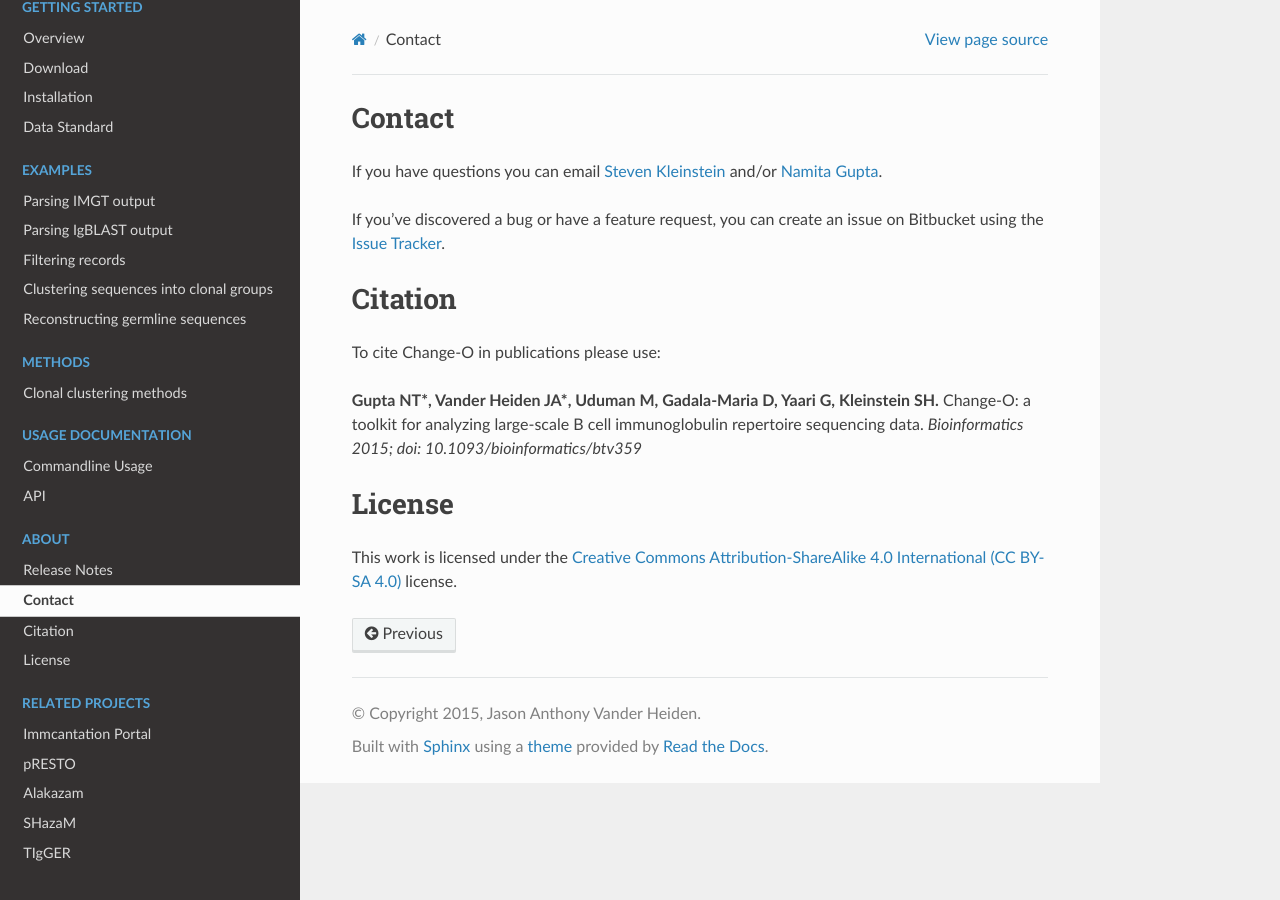
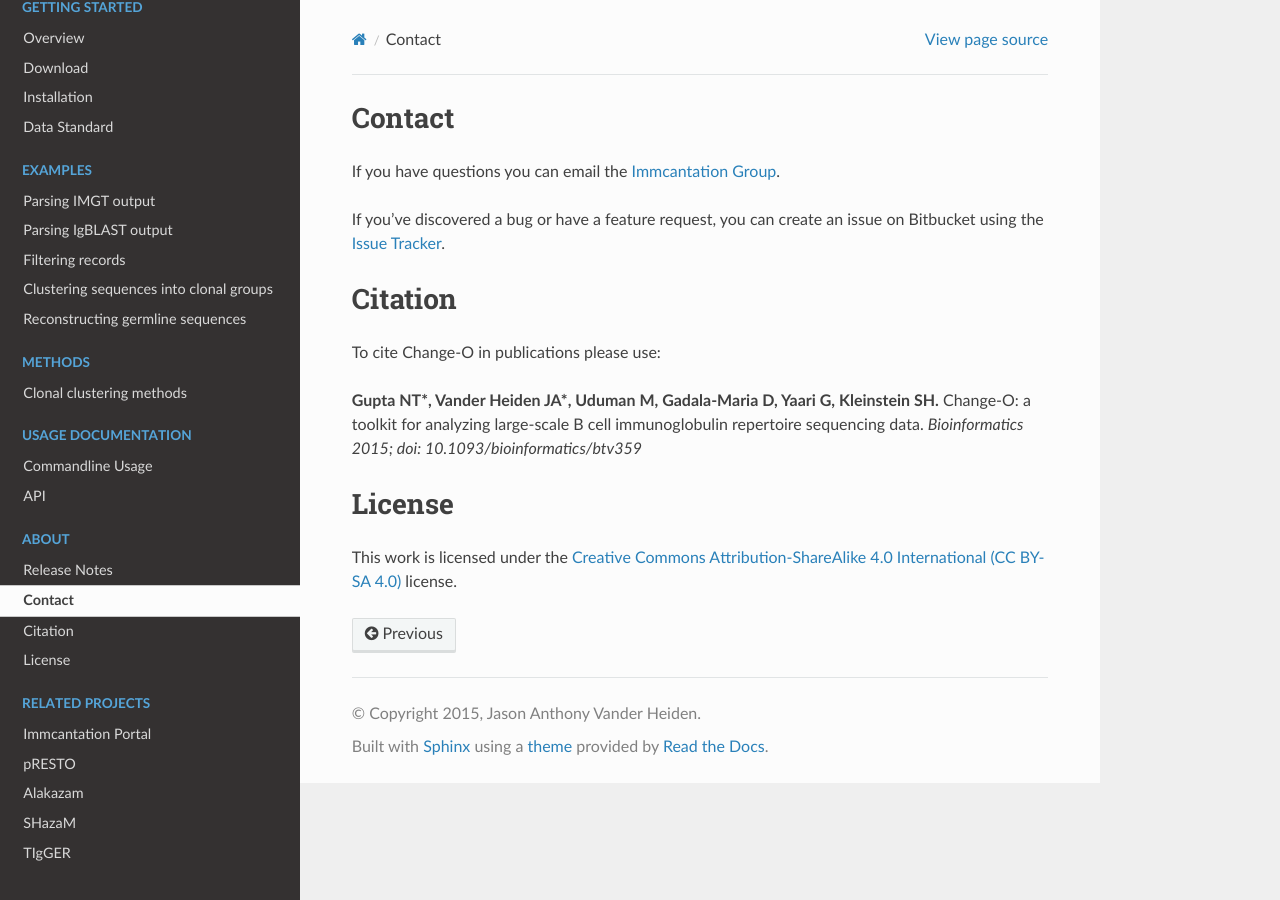
Before and after one commit to immcantation/changeo, a Sphinx documentation site: the page built from docs/info.rst, in a window 1280 px wide. Built offline with Sphinx 7.4.7 and the Read the Docs theme 2.0.0, drawn with Linux system fonts in a browser that asks for light colours; formulas are drawn with MathJax 3.

Commit message:
Updated author email and contact in docs to immcantation@googlegroups.com.

```diff
--- a/docs/info.rst
+++ b/docs/info.rst
@@ -1,9 +1,8 @@
 Contact
 --------------------------------------------------------------------------------
 
-If you have questions you can email
-`Steven Kleinstein <mailto:steven.kleinstein@yale.edu>`__ and/or
-`Namita Gupta <mailto:namita.gupta@yale.edu>`__.
+If you have questions you can email the
+`Immcantation Group <mailto:immcantation@googlegroups.com>`__.
 
 If you've discovered a bug or have a feature request, you can create an issue
 on Bitbucket using the
--- a/setup.py
+++ b/setup.py
@@ -64,7 +64,7 @@
 setup(name='changeo',
       version=__version__,
       author=__author__,
-      author_email='jason.vanderheiden@yale.edu',
+      author_email='immcantation@googlegroups.com',
       description='A bioinformatics toolkit for processing high-throughput lymphocyte receptor sequencing data.',
       long_description=long_description,
       zip_safe=False,
```
